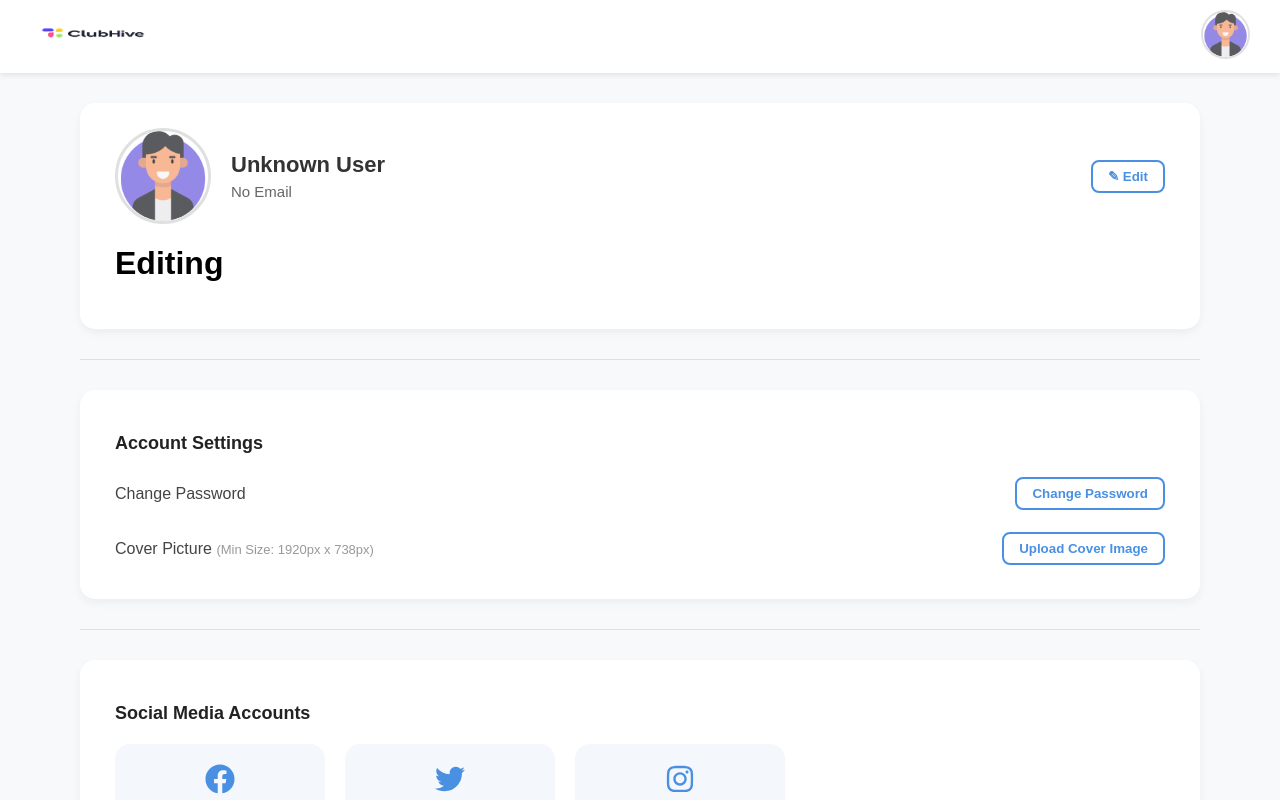
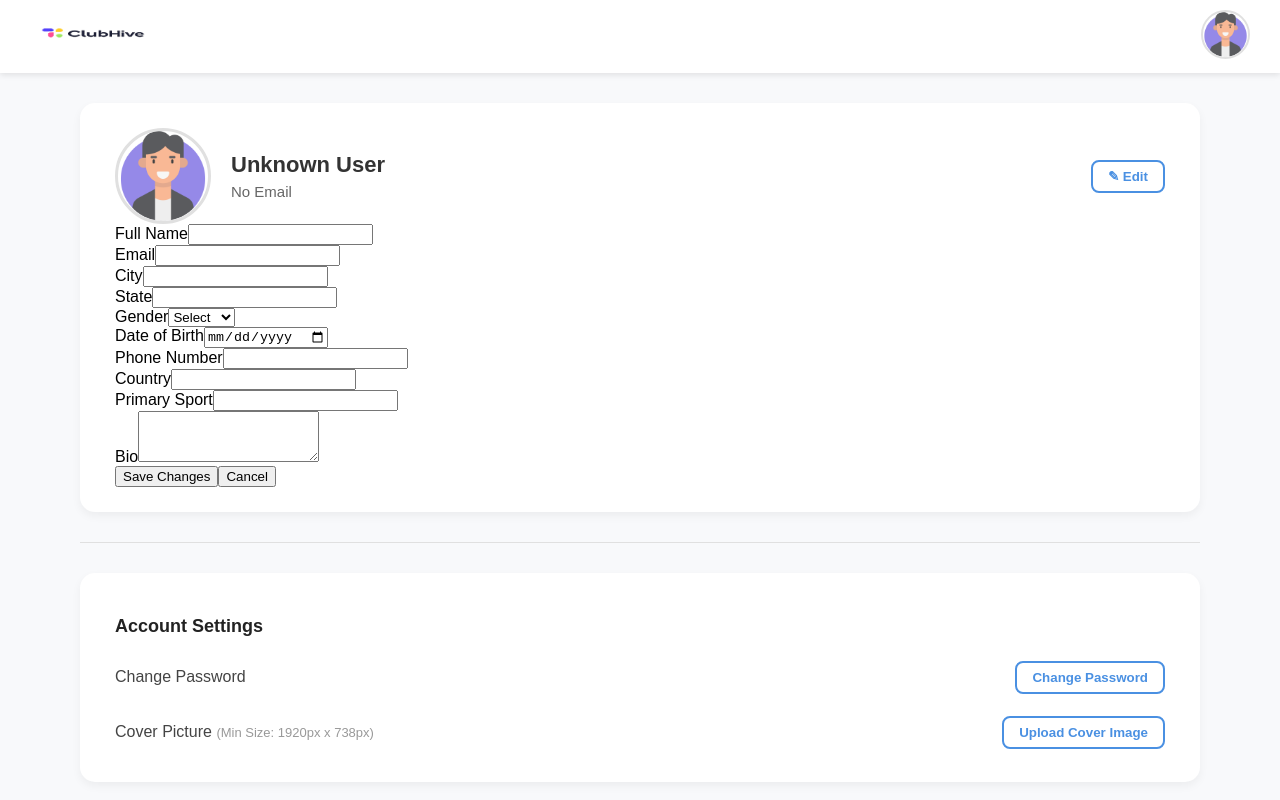
Before and after one commit to Manish123Sharma/ClubHive-Web, a React (Vite) app in the folder client/: page /profile in a window 1280 px wide. Both pictures are taken after a click on the button "✎ Edit". Built offline with nearby package versions, Linux system fonts and the light colour scheme.

Commit message:
components

```diff
--- a/client/src/components/Profile/Account/UpdateProfile.jsx
+++ b/client/src/components/Profile/Account/UpdateProfile.jsx
@@ -1,12 +1,171 @@
-import React from 'react';
+import React, { useEffect, useState } from 'react';
 import styles from './UpdateProfile.module.css';
 
 const UpdateProfile = () => {
+    const [formData, setFormData] = useState({
+        fullName: '',
+        email: '',
+        city: '',
+        state: '',
+        gender: '',
+        dateOfBirth: '',
+        phoneNumber: '',
+        bio: '',
+        country: '',
+        primarySport: '',
+    });
+
+    // Load user from localStorage
+    useEffect(() => {
+        const currentUser = JSON.parse(localStorage.getItem("currentUser"));
+        if (currentUser) {
+            setFormData({
+                fullName: currentUser.fullName || '',
+                email: currentUser.email || '',
+                city: currentUser.city || '',
+                state: currentUser.state || '',
+                gender: currentUser.gender || '',
+                dateOfBirth: currentUser.dateOfBirth
+                    ? currentUser.dateOfBirth.split('T')[0]
+                    : '',
+                phoneNumber: currentUser.phoneNumber || '',
+                bio: currentUser.bio || '',
+                country: currentUser.country || '',
+                primarySport: currentUser.primarySport || '',
+            });
+        }
+    }, []);
+
+    const handleChange = (e) => {
+        const { name, value } = e.target;
+        setFormData({ ...formData, [name]: value });
+    };
+
+    const handleSubmit = (e) => {
+        e.preventDefault();
+        console.log("Updated Profile Data:", formData);
+        // You can dispatch an update API call here later
+    };
+
     return (
-        <div>
-            <h1>Editing</h1>
+        <div className={styles.updateProfileContainer}>
+            <form onSubmit={handleSubmit} className={styles.updateForm}>
+                <div className={styles.formGrid}>
+                    <div className={styles.formGroup}>
+                        <label>Full Name</label>
+                        <input
+                            type="text"
+                            name="fullName"
+                            value={formData.fullName}
+                            onChange={handleChange}
+                        />
+                    </div>
+
+                    <div className={styles.formGroup}>
+                        <label>Email</label>
+                        <input
+                            type="email"
+                            name="email"
+                            value={formData.email}
+                            onChange={handleChange}
+                        />
+                    </div>
+
+                    <div className={styles.formGroup}>
+                        <label>City</label>
+                        <input
+                            type="text"
+                            name="city"
+                            value={formData.city}
+                            onChange={handleChange}
+                        />
+                    </div>
+
+                    <div className={styles.formGroup}>
+                        <label>State</label>
+                        <input
+                            type="text"
+                            name="state"
+                            value={formData.state}
+                            onChange={handleChange}
+                        />
+                    </div>
+
+                    <div className={styles.formGroup}>
+                        <label>Gender</label>
+                        <select
+                            name="gender"
+                            value={formData.gender}
+                            onChange={handleChange}
+                        >
+                            <option value="">Select</option>
+                            <option value="Male">Male</option>
+                            <option value="Female">Female</option>
+                            <option value="Other">Other</option>
+                        </select>
+                    </div>
+
+                    <div className={styles.formGroup}>
+                        <label>Date of Birth</label>
+                        <input
+                            type="date"
+                            name="dateOfBirth"
+                            value={formData.dateOfBirth}
+                            onChange={handleChange}
+                        />
+                    </div>
+
+                    <div className={styles.formGroup}>
+                        <label htmlFor="phoneNumber">Phone Number</label>
+                        <input
+                            type="tel"
+                            id="phoneNumber"
+                            name="phoneNumber"
+                            value={formData.phoneNumber}
+                            onChange={handleChange}
+                        />
+                    </div>
+
+                    <div className={styles.formGroup}>
+                        <label htmlFor="country">Country</label>
+                        <input
+                            type="text"
+                            id="country"
+                            name="country"
+                            value={formData.country}
+                            onChange={handleChange}
+                        />
+                    </div>
+
+                    <div className={styles.formGroup}>
+                        <label htmlFor="primarySport">Primary Sport</label>
+                        <input
+                            type="text"
+                            id="primarySport"
+                            name="primarySport"
+                            value={formData.primarySport}
+                            onChange={handleChange}
+                        />
+                    </div>
+
+                    <div className={`${styles.formGroup} ${styles.fullWidth}`}>
+                        <label>Bio</label>
+                        <textarea
+                            name="bio"
+                            rows="3"
+                            value={formData.bio}
+                            onChange={handleChange}
+                        />
+                    </div>
+                </div>
+
+                <div className={styles.formActions}>
+                    <button type="submit" className={styles.saveBtn}>Save Changes</button>
+                    <button type="button" className={styles.cancelBtn}>Cancel</button>
+                </div>
+            </form>
         </div>
     );
-}
+};
 
 export default UpdateProfile;
```
